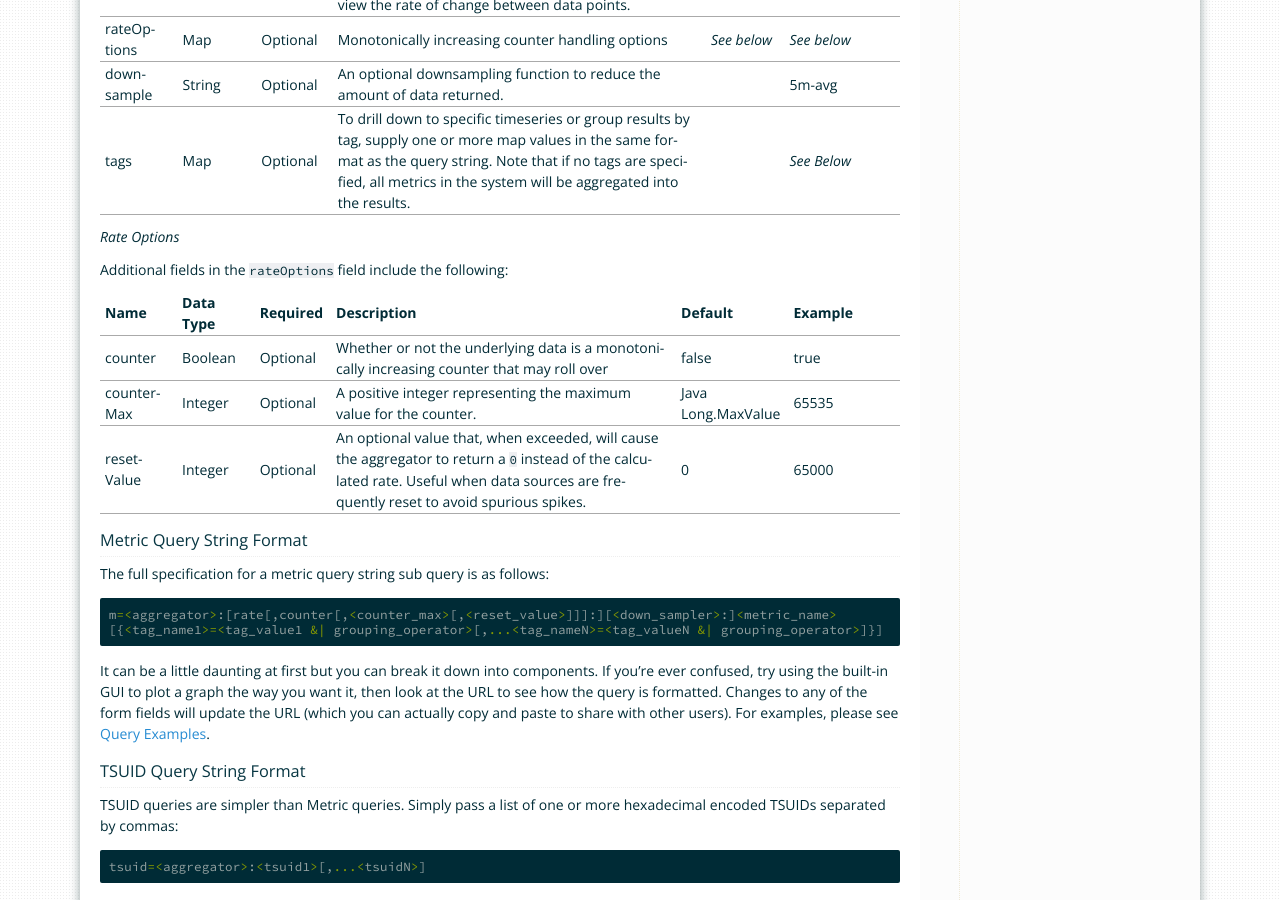
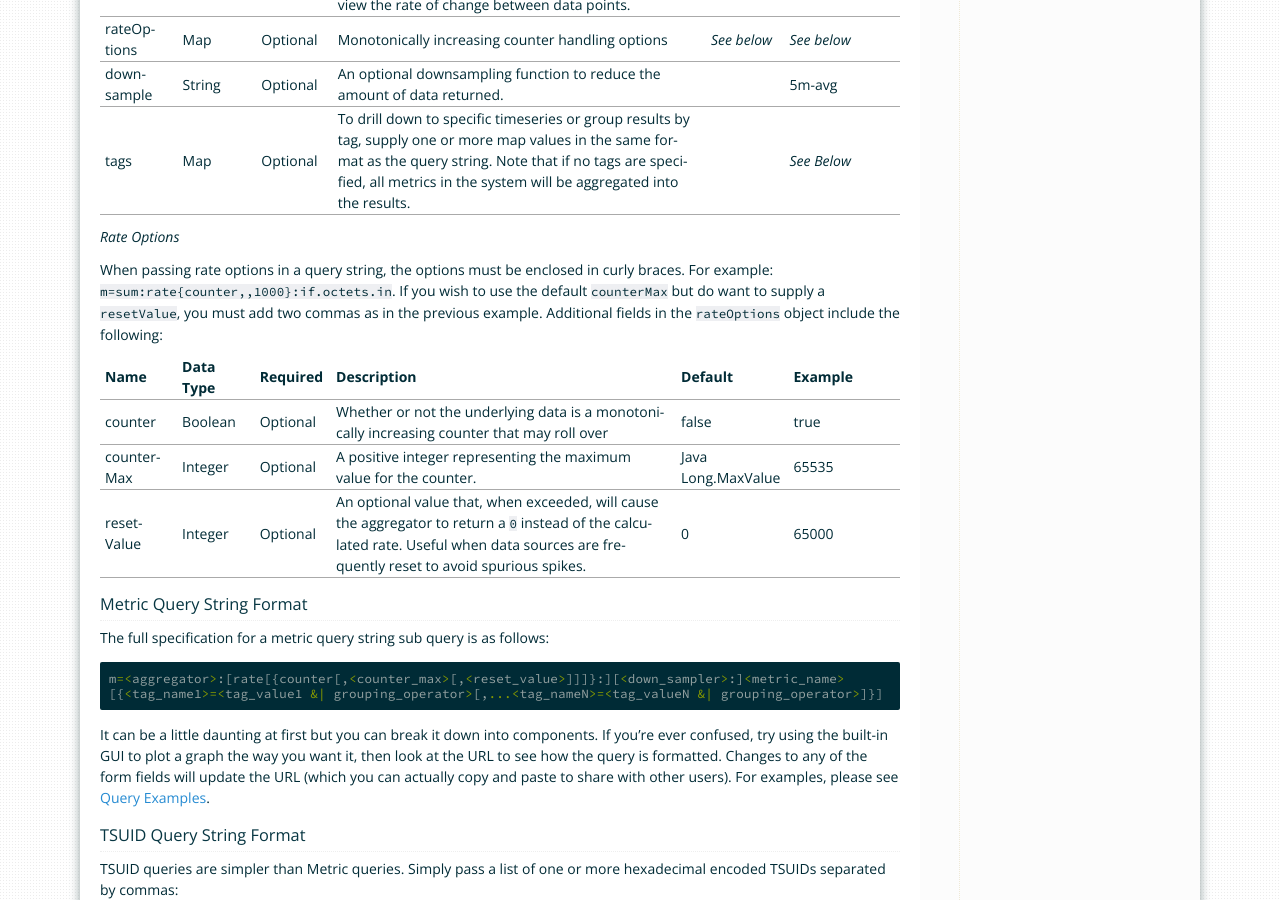
Before and after one commit to OpenTSDB/opentsdb.net, a Sphinx documentation site: the page built from docs/source/api_http/query/index.rst, in a window 1280 px wide and 900 px high, scrolled down 1835 px. Built offline with Sphinx 7.4.7, drawn with Linux system fonts in a browser that asks for light colours.

Commit message:
Fix errant documentation for the rate option query string format.
Signed-off-by: Chris Larsen <clarsen@euphoriaaudio.com>

```diff
--- a/docs/source/api_http/query/index.rst
+++ b/docs/source/api_http/query/index.rst
@@ -61,7 +61,7 @@ Each sub query can retrieve individual or groups of timeseries data, performing
 
 *Rate Options*
 
-Additional fields in the ``rateOptions`` field include the following:
+When passing rate options in a query string, the options must be enclosed in curly braces. For example:  ``m=sum:rate{counter,,1000}:if.octets.in``. If you wish to use the default ``counterMax`` but do want to supply a ``resetValue``, you must add two commas as in the previous example. Additional fields in the ``rateOptions`` object include the following:
 
 .. csv-table::
   :header: "Name", "Data Type", "Required", "Description", "Default", "Example"
@@ -79,7 +79,7 @@ The full specification for a metric query string sub query is as follows:
 
 ::
 
-  m=<aggregator>:[rate[,counter[,<counter_max>[,<reset_value>]]]:][<down_sampler>:]<metric_name>[{<tag_name1>=<tag_value1 &| grouping_operator>[,...<tag_nameN>=<tag_valueN &| grouping_operator>]}]
+  m=<aggregator>:[rate[{counter[,<counter_max>[,<reset_value>]]]}:][<down_sampler>:]<metric_name>[{<tag_name1>=<tag_value1 &| grouping_operator>[,...<tag_nameN>=<tag_valueN &| grouping_operator>]}]
 
 It can be a little daunting at first but you can break it down into components. If you're ever confused, try using the built-in GUI to plot a graph the way you want it, then look at the URL to see how the query is formatted. Changes to any of the form fields will update the URL (which you can actually copy and paste to share with other users). For examples, please see :doc:`../../user_guide/query/examples`.
 
```
Also changed, not shown: 3 other files.
